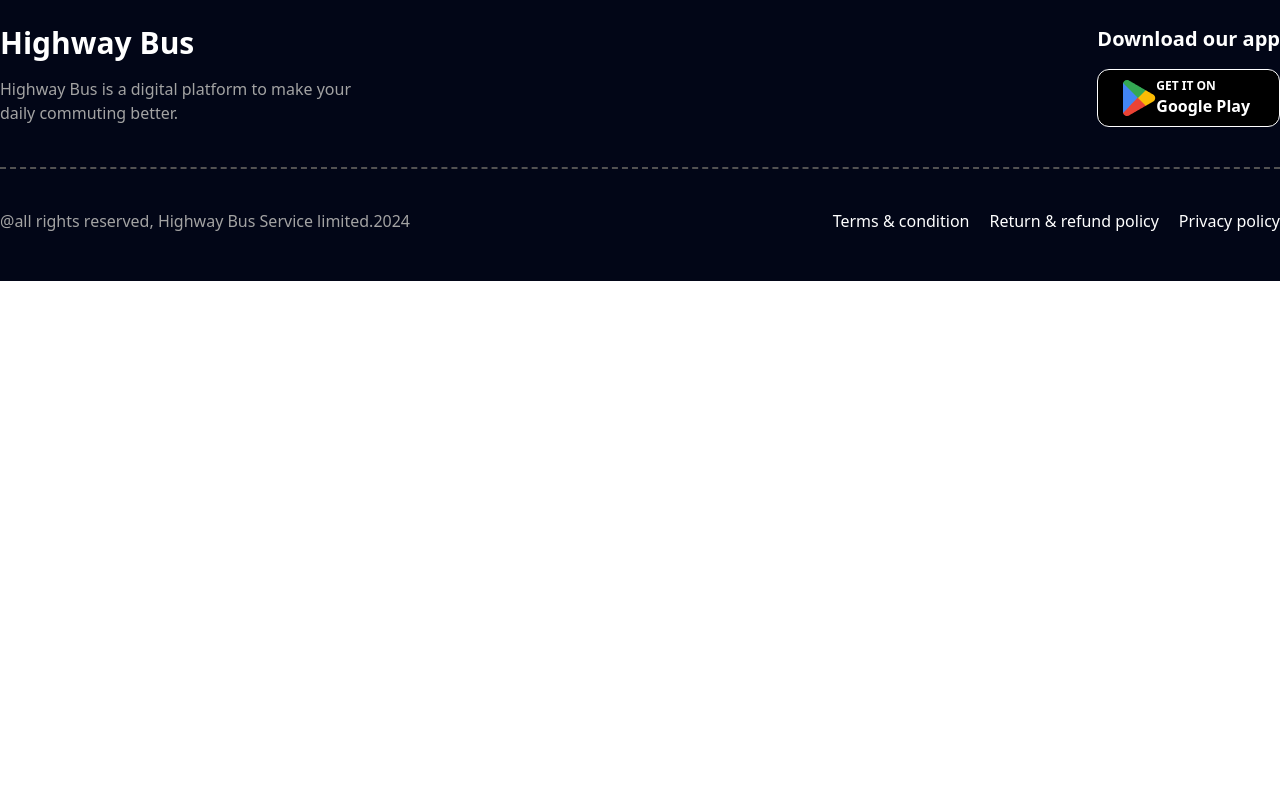
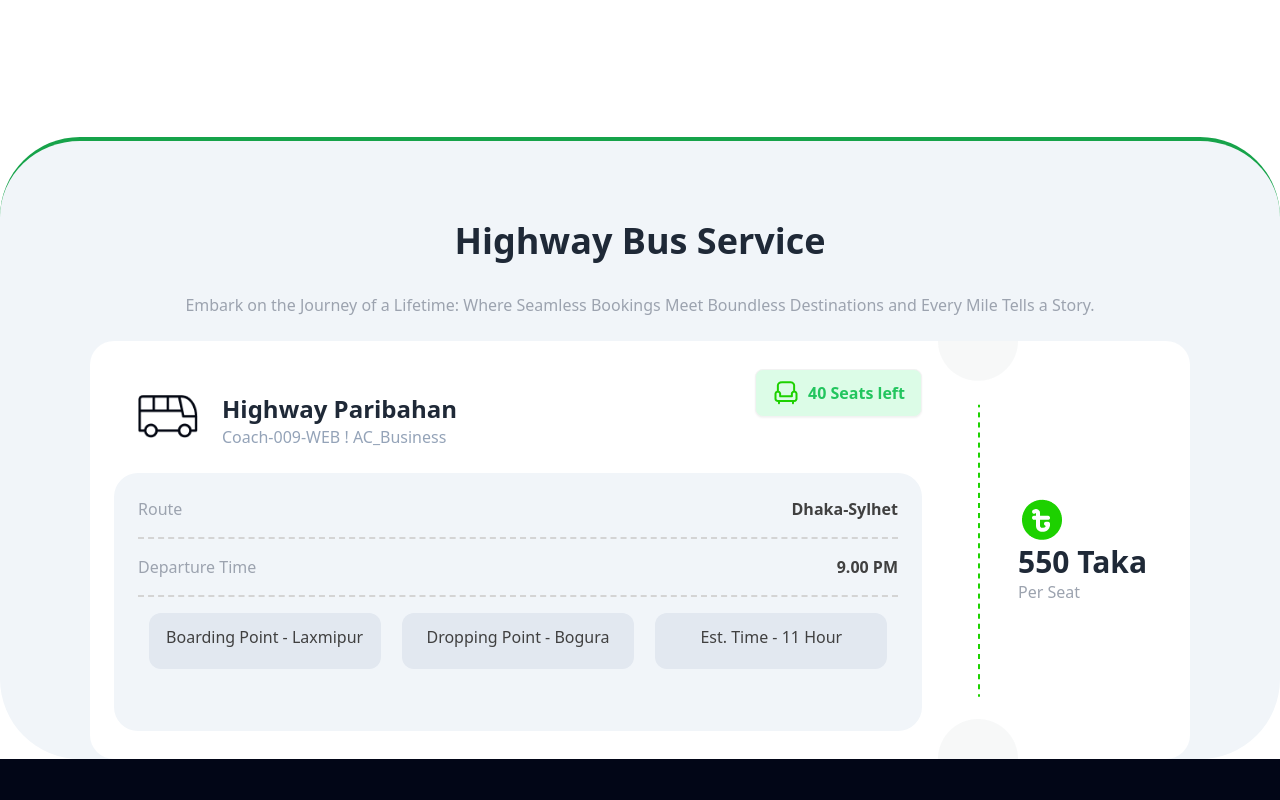
Before and after one commit to Mimimomo001/SmartTicketing, a plain HTML site: page index.html in a window 1280 px wide. Shown: the part 1260-2060 px from the top of the page. Before the commit the page ends 1541 px from the top, so only its background shows below. Drawn offline with nearby package versions, Linux system fonts and the light colour scheme.

Commit message:
Added Ticket price area and button JS

```diff
--- a/index.html
+++ b/index.html
@@ -133,7 +133,87 @@
                   See All Offers
                 </button>
               </div>
-        </section>
+          </section>
+
+
+
+          <section id="price"
+          class="mx-auto mt-40  bg-slate-100 border-t-4 border-t-green-600 rounded-[80px] m-auto flex flex-col items-center lg:w-full h-fit">
+
+          <h1 class="text-4xl text-center font-bold mb-8 mt-20">Highway Bus Service</h1>
+          <p class="text-gray-400 text-center mb-6">Embark on the Journey of a Lifetime: Where Seamless Bookings Meet Boundless Destinations and Every Mile Tells a Story.
+          </p>
+
+          <div class="flex place-items-center bg-white rounded-3xl lg:w-[1100px] w-10 lg:h-[418px] px-6">
+
+              <div class="h-fit lg:border-none border-r border-green-600 border-dashed  pr-4 ">
+
+                  <div class="flex justify-between lg:flex-row flex-col">
+                      <div class="flex lg:flex-row flex-col place-items-center mt-6">
+                          <img class="mx-6 w-[60px]" src="res/bus-logo.png" alt="">
+                          <div class=" mt-8">
+                              <h1 class="lg:text-2xl text-xl font-bold text-left">Highway Paribahan</h1>
+                              <p class="text-left text-slate-400 mb-6">Coach-009-WEB ! AC_Business</p>
+                          </div>
+
+                      </div>
+
+                      <div class="lg:flex place-items-center mt-8 bg-green-100 hover:bg-green-100 btn">
+                        <img src="./res/seat-green.png" alt="">
+                        <div>
+                            <p class="text-base font-semibold text-green-500"><span id="seat_counter">40</span> Seats left</p>
+                        </div>
+                    </div>
+
+                  </div>
+
+
+                  <div class="bg-slate-100 rounded-3xl lg:w-[808px] lg:h-[258px] p-6 mb-8">
+                      <div class="flex justify-between">
+                          <p class="text-left text-gray-400 ">Route</p>
+                          <p class="text-neutral-700 font-semibold ">Dhaka-Sylhet</p>
+                      </div>
+                      <hr class="border-dashed my-4 border-t-2 border-neutral-300">
+
+                      <div class="flex justify-between">
+                          <p class="text-left text-gray-400 ">Departure Time</p>
+                          <p class="text-neutral-700 font-semibold ">9.00 PM</p>
+                      </div>
+                      <hr class="border-dashed  my-4 border-t-2 border-neutral-300">
+
+                      <div class="flex lg:flex-row flex-col justify-around">
+                          <div class="lg:w-[232px] h-14 bg-slate-200 rounded-xl p-3 text-center lg:m-0 m-2">
+                              <p class="text-neutral-700 text-base">Boarding Point - Laxmipur</p>
+
+                          </div>
+                          <div class="lg:w-[232px] h-14 bg-slate-200 rounded-xl p-3 text-center  lg:m-0 m-2">
+                              <p class="text-neutral-700 text-base">Dropping Point - Bogura</p>
+
+                          </div>
+                          <div class="lg:w-[232px] h-14 bg-slate-200 rounded-xl p-3 text-center  lg:m-0 m-2">
+                              <p class="text-neutral-700  text-base">Est. Time - 11 Hour</p>
+
+                          </div>
+                      </div>
+                  </div>
+
+
+              </div>
+
+
+
+              <img class="lg:block hidden" src="res/info-devider.png" alt="">
+
+              <div class="lg:p-0 p-8">
+                  <img src="res/fare.png" alt="tk">
+                  <h1 class="text-3xl font-bold text-left">550 Taka</h1>
+                  <p class="text-left text-gray-400 ">Per Seat</p>
+
+
+
+              </div>
+          </div>
+          </section>
       <footer class="bg-slate-950 py-12">
           <div class="container mx-auto">
               <div class="flex justify-between">
--- a/src.js
+++ b/src.js
@@ -0,0 +1,4 @@
+function scrollToSection() {
+    var element = document.getElementById("price");
+    element.scrollIntoView();
+}
```
